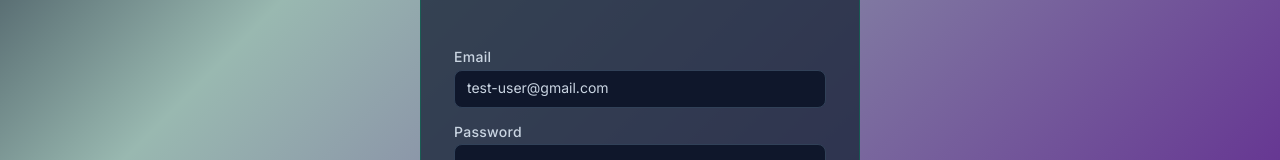
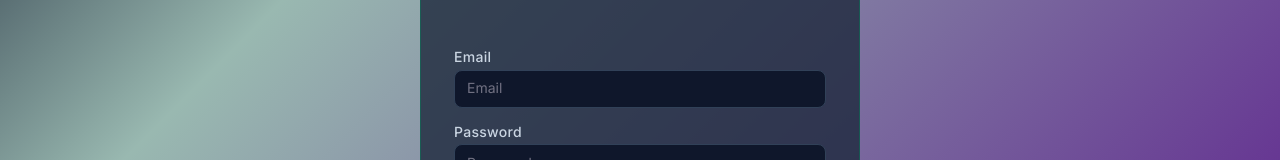
Before and after one commit to tarik2454/internship-js-hw-03-SkyRush, a React (Vite) app: page /auth/login in a window 1280 px wide. Shown: the part 341-501 px from the top of the page. Built offline with nearby package versions, Linux system fonts and the light colour scheme.

Commit message:
fix: reset default balance to 0 in UserStatsContext and Profile components, and clear default email and password in Login form for improved user experience

```diff
--- a/src/context/UserStatsContext.tsx
+++ b/src/context/UserStatsContext.tsx
@@ -12,7 +12,7 @@ export const UserStatsProvider: React.FC<{ children: React.ReactNode }> = ({
     }
     return {
       username: "",
-      balance: 100,
+      balance: 0,
       totalWagered: 0,
       gamesPlayed: 0,
       totalWon: 0,
--- a/src/modules/Profile.tsx
+++ b/src/modules/Profile.tsx
@@ -43,7 +43,7 @@ export const Profile = () => {
     try {
       await updateUser({
         username,
-        balance: 100,
+        balance: 0,
         totalWagered: 0,
         gamesPlayed: 0,
         totalWon: 0,
--- a/src/pages/auth/Login.tsx
+++ b/src/pages/auth/Login.tsx
@@ -18,8 +18,8 @@ export const Login = () => {
   } = useForm<LoginFormData>({
     resolver: zodResolver(loginSchema),
     defaultValues: {
-      email: "test-user@gmail.com",
-      password: "123456",
+      email: "",
+      password: "",
     },
   });
 
```
